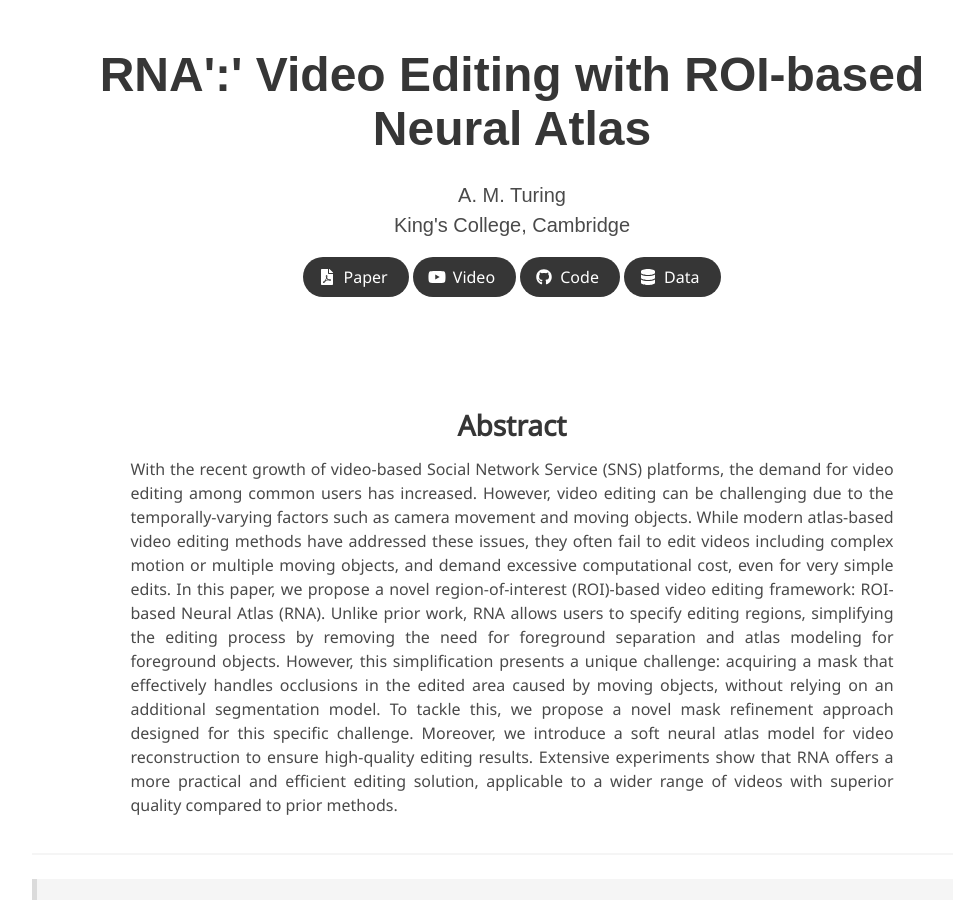
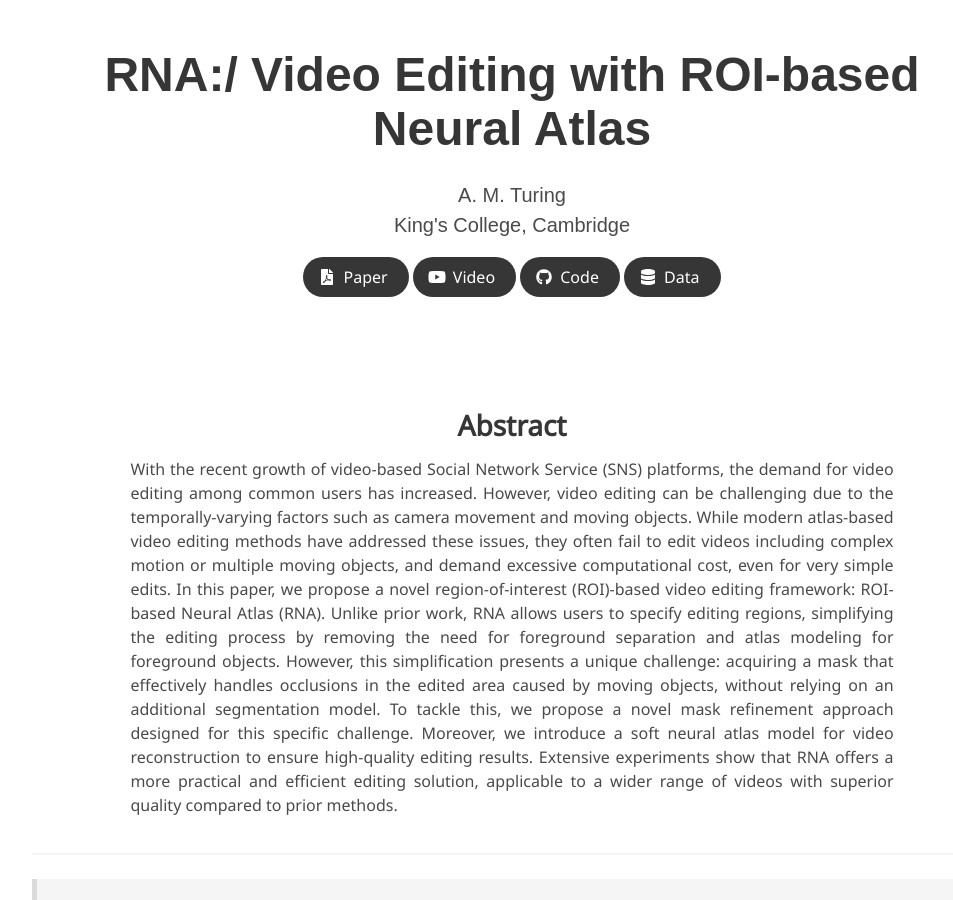
Before and after one commit to jaekyeongg/RNA, a Jekyll site: the page built from index.md, in a window 1280 px wide and 900 px high. Shown: the whole window, without its empty margins (128-1081 px from the left). Built offline with Jekyll 4.4.1, drawn with Linux system fonts in a browser that asks for light colours; some web fonts are replaced.

```diff
--- a/index.md
+++ b/index.md
@@ -2,7 +2,7 @@
 layout: project_page
 permalink: /
 
-title: RNA':' Video Editing with ROI-based Neural Atlas
+title: RNA:/ Video Editing with ROI-based Neural Atlas
 authors:
     A. M. Turing
 affiliations:
```
